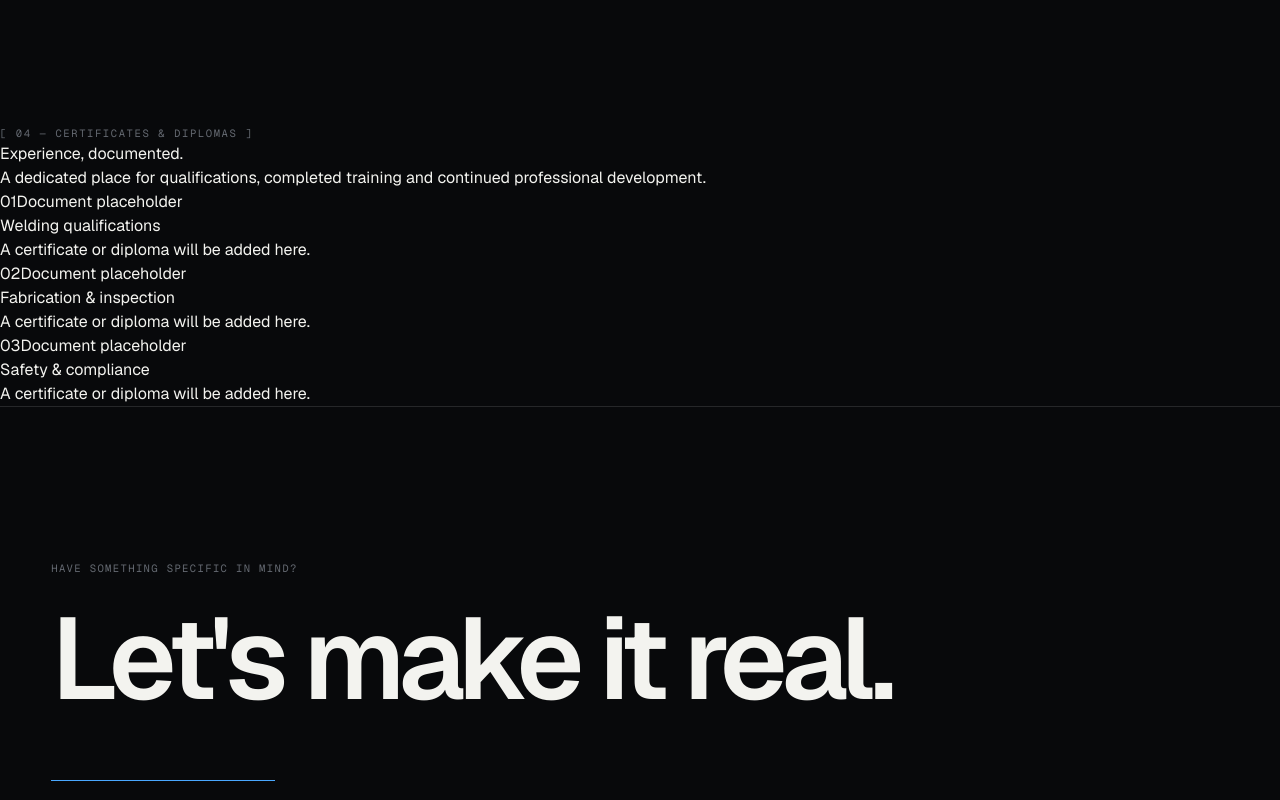
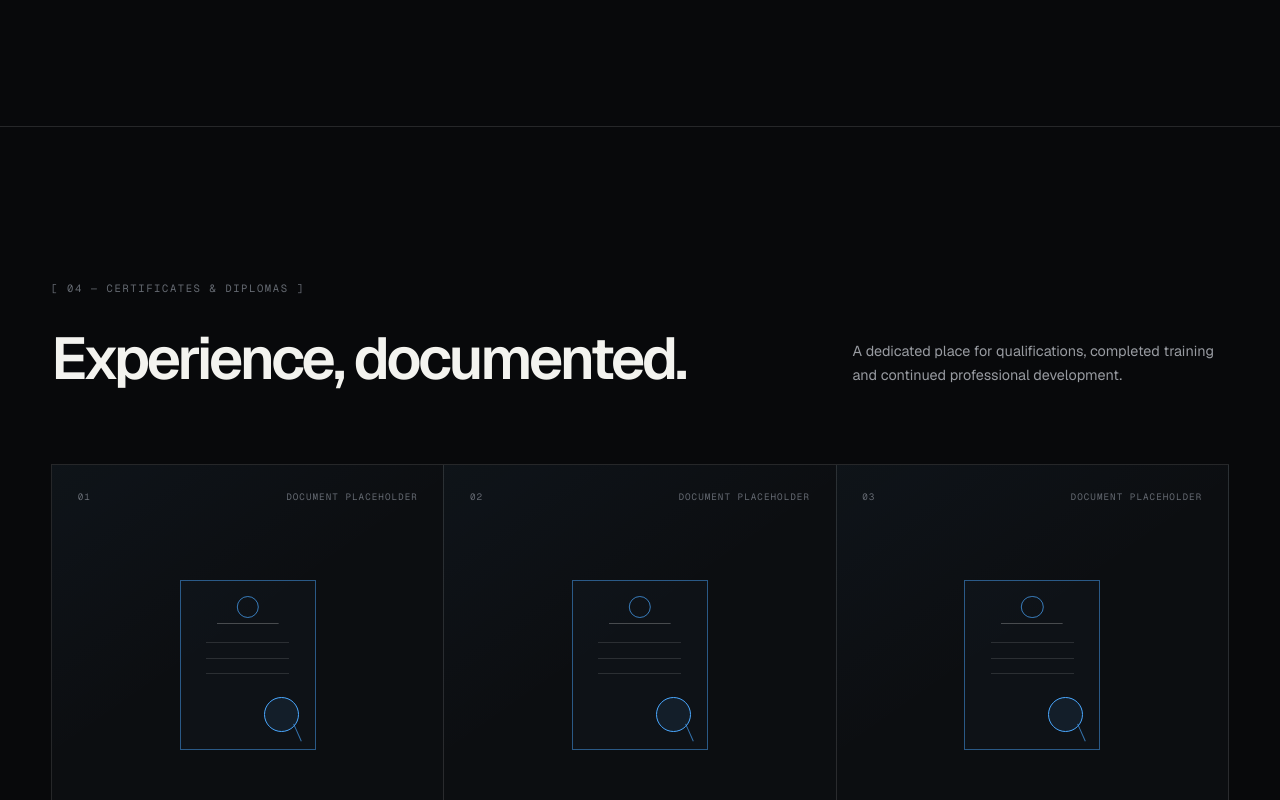
Before and after one commit to RobFyd/RF-platform, a Next.js app: page /fusion in a window 1280 px wide. Shown: the part 3140-3940 px from the top of the page. Built offline with nearby package versions, Linux system fonts and the light colour scheme.

Commit message:
Add certificate sections

```diff
--- a/app/globals.css
+++ b/app/globals.css
@@ -1277,6 +1277,145 @@ html[data-theme="light"] .theme-icon-moon {
   border-top: 1px solid var(--line);
 }
 
+.module-credentials {
+  padding: var(--section-space) var(--page-padding);
+  border-top: 1px solid var(--line);
+}
+
+.module-credentials-heading {
+  display: grid;
+  grid-template-columns: 1.3fr 0.7fr;
+  align-items: end;
+  gap: clamp(3rem, 8vw, 8rem);
+  margin-bottom: clamp(3rem, 6vw, 5rem);
+}
+
+.module-credentials-heading h2 {
+  margin: 2rem 0 0;
+  font-size: clamp(2rem, 4.6vw, 4.8rem);
+  font-weight: 520;
+  letter-spacing: -0.055em;
+  line-height: 1;
+}
+
+.module-credentials-heading > p {
+  max-width: 32rem;
+  margin: 0;
+  color: var(--muted);
+  font-size: 0.9rem;
+  line-height: 1.7;
+}
+
+.credentials-grid {
+  display: grid;
+  grid-template-columns: repeat(3, minmax(0, 1fr));
+  border-top: 1px solid var(--line);
+  border-left: 1px solid var(--line);
+}
+
+.credential-card {
+  position: relative;
+  display: flex;
+  min-height: 28rem;
+  flex-direction: column;
+  padding: clamp(1.25rem, 2vw, 1.75rem);
+  border-right: 1px solid var(--line);
+  border-bottom: 1px solid var(--line);
+  overflow: hidden;
+  background:
+    linear-gradient(145deg, rgb(var(--module-accent-rgb) / 0.035), transparent 42%),
+    var(--surface);
+  transition:
+    border-color var(--duration-fast),
+    background-color var(--duration-medium);
+}
+
+.credential-card:hover {
+  border-color: rgb(var(--module-accent-rgb) / 0.5);
+}
+
+.credential-card-topline {
+  display: flex;
+  justify-content: space-between;
+  gap: 1rem;
+  color: var(--faint);
+  font-family: var(--font-geist-mono), monospace;
+  font-size: 0.58rem;
+  letter-spacing: 0.11em;
+  text-transform: uppercase;
+}
+
+.credential-document {
+  position: relative;
+  width: min(8.5rem, 42%);
+  aspect-ratio: 4 / 5;
+  margin: auto;
+  border: 1px solid rgb(var(--module-accent-rgb) / 0.48);
+  background:
+    linear-gradient(var(--line-strong), var(--line-strong)) 50% 25% / 46% 1px no-repeat,
+    repeating-linear-gradient(
+      to bottom,
+      transparent 0 0.9rem,
+      var(--line) 0.9rem calc(0.9rem + 1px)
+    ) 50% 43% / 62% 3.6rem no-repeat,
+    rgb(var(--module-accent-rgb) / 0.025);
+  transition: transform var(--duration-medium) var(--ease-out);
+}
+
+.credential-document::before,
+.credential-document::after {
+  position: absolute;
+  content: "";
+}
+
+.credential-document::before {
+  top: 9%;
+  left: 50%;
+  width: 1.4rem;
+  aspect-ratio: 1;
+  border: 1px solid rgb(var(--module-accent-rgb) / 0.7);
+  border-radius: 50%;
+  transform: translateX(-50%);
+}
+
+.credential-document::after {
+  right: 12%;
+  bottom: 10%;
+  width: 2.2rem;
+  aspect-ratio: 1;
+  border: 1px solid var(--module-accent);
+  border-radius: 50%;
+  background: rgb(var(--module-accent-rgb) / 0.08);
+}
+
+.credential-document span {
+  position: absolute;
+  right: 1.05rem;
+  bottom: 0.4rem;
+  width: 1px;
+  height: 1.2rem;
+  background: var(--module-accent);
+  opacity: 0.65;
+  transform: rotate(-24deg);
+}
+
+.credential-card:hover .credential-document {
+  transform: translateY(-0.35rem);
+}
+
+.credential-card h3 {
+  margin: 0;
+  font-size: clamp(1.05rem, 1.5vw, 1.35rem);
+  font-weight: 500;
+}
+
+.credential-card > p {
+  margin: 0.75rem 0 0;
+  color: var(--muted);
+  font-size: 0.82rem;
+  line-height: 1.6;
+}
+
 .module-bottom-cta > p {
   margin: 0 0 1.5rem;
   color: var(--faint);
@@ -1363,8 +1502,17 @@ html[data-theme="light"] .theme-icon-moon {
 
   .intersection-section,
   .module-services,
-  .module-future-work {
+  .module-future-work,
+  .module-credentials-heading {
     grid-template-columns: 1fr;
+  }
+
+  .credentials-grid {
+    grid-template-columns: 1fr;
+  }
+
+  .credential-card {
+    min-height: 24rem;
   }
 
   .section-heading-row {
@@ -1565,6 +1713,10 @@ html[data-theme="light"] .theme-icon-moon {
 
   .future-work-visual {
     min-height: 23rem;
+  }
+
+  .credential-card {
+    min-height: 21rem;
   }
 }
 
```
